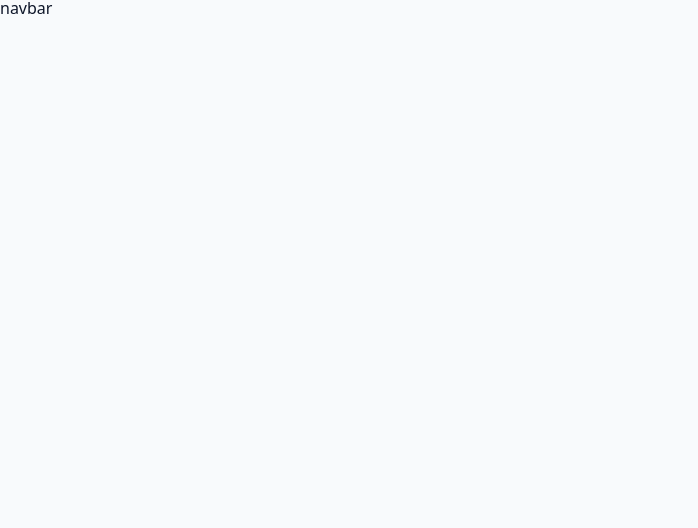
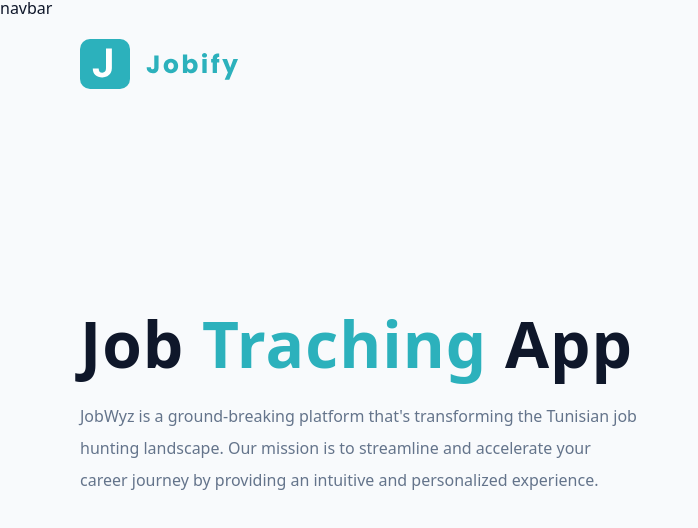
Before and after one commit to sadoksoltan/JobWyz, a React (Vite) app in the folder client/: page / in a window 1280 px wide. Shown: the top 528 px of the page, without its empty margins (0-698 px from the left). Built offline with nearby package versions, Linux system fonts and the light colour scheme.

Commit message:
Update Landing.jsx

```diff
--- a/client/src/pages/Landing.jsx
+++ b/client/src/pages/Landing.jsx
@@ -6,7 +6,22 @@ import logo from "../assets/images/logo.svg";
 const Landing = () => {
   return (
     <Wrapper>
-      <nav></nav>
+      <nav>
+        <img src={logo} alt="jobify" className="logo" />
+      </nav>
+      <div className="container page">
+        <div className="info">
+          <h1>
+            job <span>traching</span> app
+          </h1>
+          <p>
+            JobWyz is a ground-breaking platform that's transforming the
+            Tunisian job hunting landscape. Our mission is to streamline and
+            accelerate your career journey by providing an intuitive and
+            personalized experience.
+          </p>
+        </div>
+      </div>
     </Wrapper>
   );
 };
```
